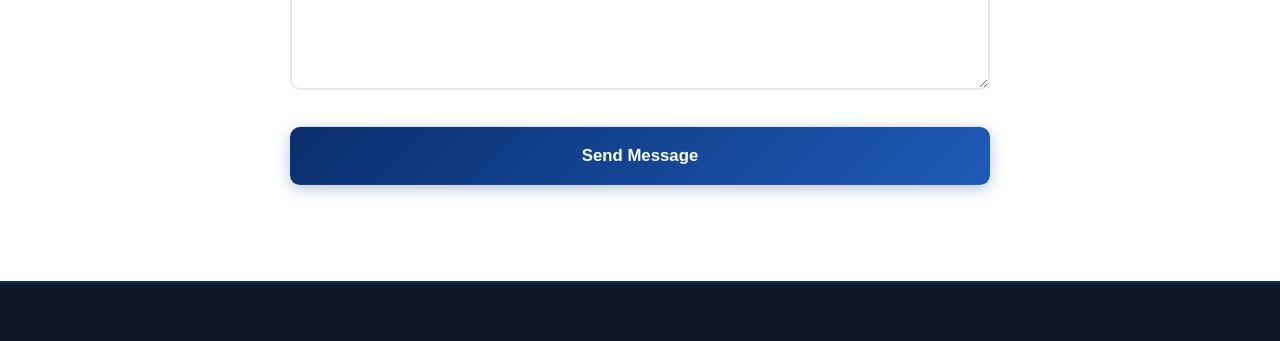
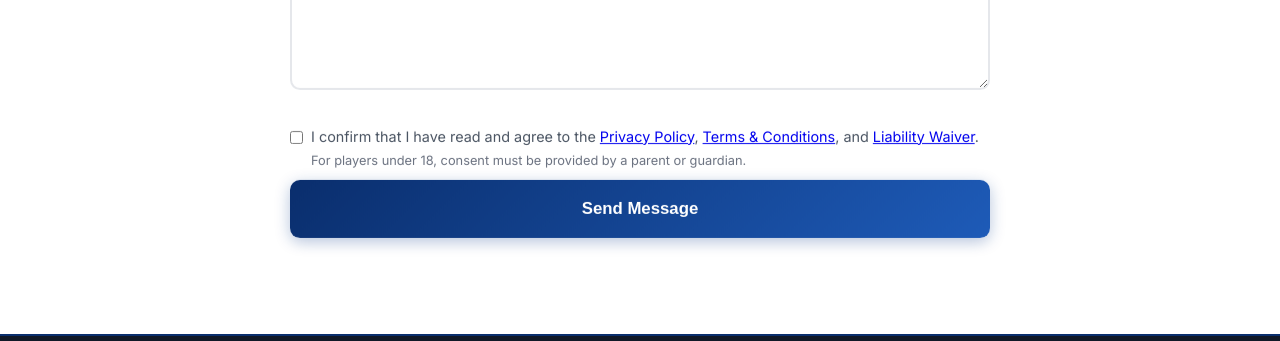
Before and after one commit to ParthKarki/EverestFootballClub, a website: page index.html in a window 1280 px wide. Shown: the part 6920-7261 px from the top of the page. Drawn offline with nearby package versions, Linux system fonts and the light colour scheme.

Commit message:
Add consent box for privacy policy agreement
Added a consent box with terms and conditions agreement.

```diff
--- a/index.html
+++ b/index.html
@@ -397,6 +397,24 @@ How can I register for training?
     <!-- Status message -->
     <p id="contact-status" style="margin-top:10px;font-weight:600"></p>
 
+
+<div style="margin-top:15px;">
+    <div class="consent-box">
+  <label>
+    <input type="checkbox" required>
+    <span>
+      I confirm that I have read and agree to the
+      <a href="legal.html" target="_blank">Privacy Policy</a>,
+      <a href="legal.html" target="_blank">Terms & Conditions</a>, and
+      <a href="legal.html" target="_blank">Liability Waiver</a>.
+
+      <small>For players under 18, consent must be provided by a parent or guardian.</small>
+    </span>
+  </label>
+</div>
+<div>
+
+
     <!-- Submit Button -->
     <button type="submit" class="submit-btn">Send Message</button>
   </form>
```
